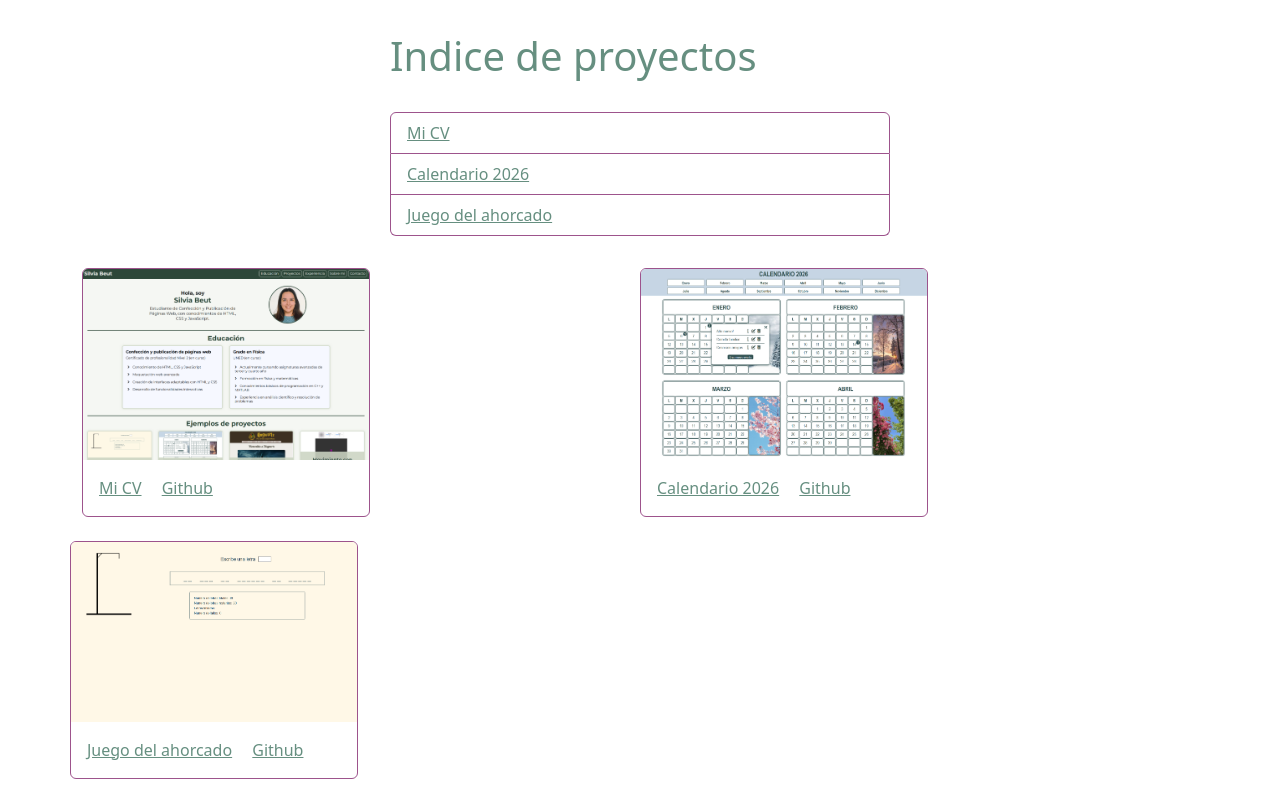
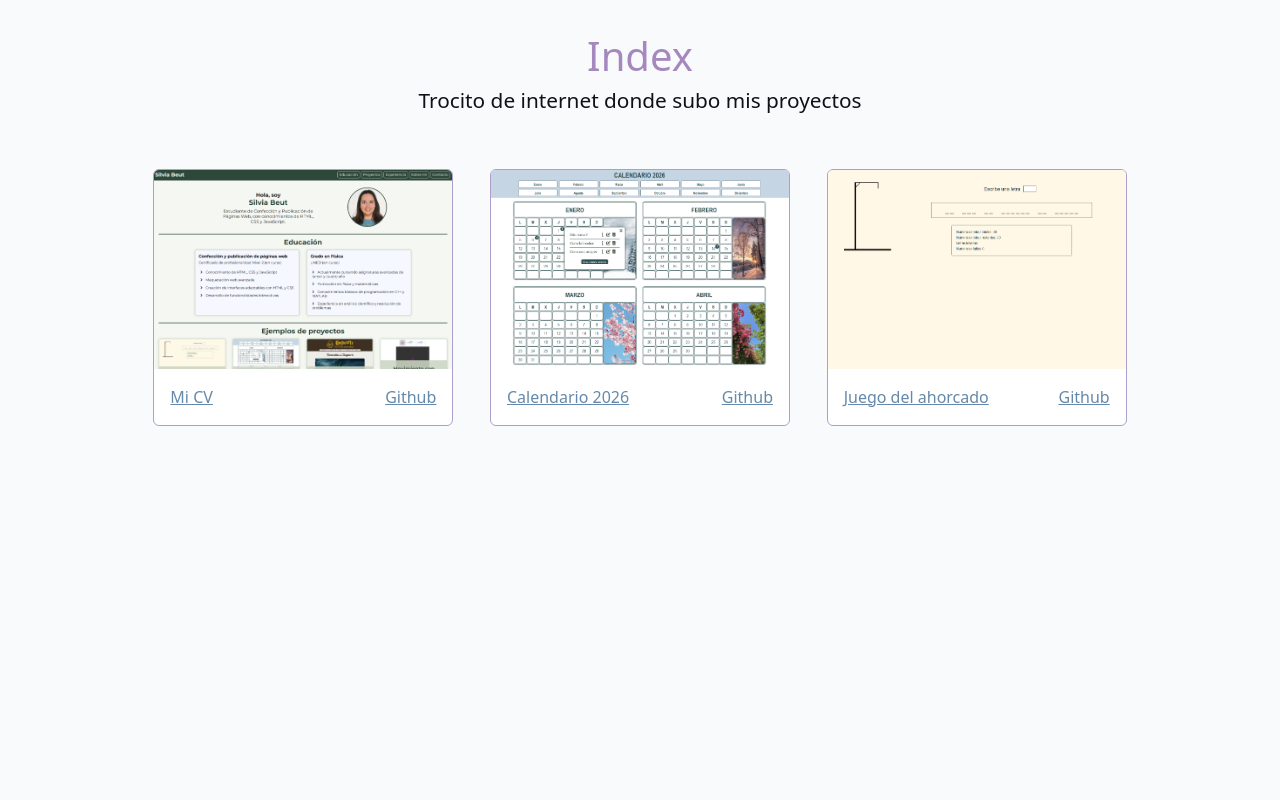
Before and after one commit to silb20/pag_inicio, a plain HTML site: page index.html in a window 1280 px wide. Drawn offline with nearby package versions, Linux system fonts and the light colour scheme.

Commit message:
Cambio de archivos

```diff
--- a/index.html
+++ b/index.html
@@ -4,63 +4,54 @@
 <head>
     <meta charset="UTF-8">
     <meta name="viewport" content="width=device-width, initial-scale=1.0">
-    <link rel="stylesheet" href="https://cdn.jsdelivr.net/npm/bootstrap@5.3.6/dist/css/bootstrap.min.css"
-        integrity="sha384-4Q6Gf2aSP4eDXB8Miphtr37CMZZQ5oXLH2yaXMJ2w8e2ZtHTl7GptT4jmndRuHDT" crossorigin="anonymous">
+    <link href="https://cdn.jsdelivr.net/npm/bootstrap@5.3.9/dist/css/bootstrap.min.css" rel="stylesheet"
+        integrity="sha384-yEPZ7jP9S0QKiUQ0m3jjsO4ProIW7wvR9gXkI7JOGa2XVsw53Yke2bsdkBbjmmiX" crossorigin="anonymous">
     <link rel="stylesheet" href="style.css">
+    <script src="https://kit.fontawesome.com/216960cfff.js" crossorigin="anonymous"></script>
     <title>Silvia B. landing page</title>
 </head>
 
 <body>
-    <div class="container">
-        <section class="">
-            <h1 class="main-title">Indice de proyectos</h1>
-            <nav class="navegacion">
-                <ul class="list-group">
-                    <li class="list-group-item"><a href="https://cursoweb.tech/silvia/cv_web/" target="_blank">Mi CV</a>
-                    </li>
-                    <li class="list-group-item"><a href="https://cursoweb.tech/silvia/calendario_eventos/"
-                            target="_blank">Calendario 2026</a></li>
-                    <li class="list-group-item"><a href="https://cursoweb.tech/silvia/juego_ahorcado/"
-                            target="_blank">Juego del ahorcado</a></li>
-                </ul>
-            </nav>
-        </section>
-        <div class="row g-4">
-            <div class="col-6 col-md-6">
-                <div class="card" style="width: 18rem;">
-                    <a href="https://cursoweb.tech/silvia2/cv_web/" target="_blank"><img src="imgs/cv_web_MUESTRA.png"
-                            class="card-img-top" alt="Imagen de muestra de mi CV"></a>
-                    <div class="card-body">
-                        <a href="https://cursoweb.tech/silvia2/cv_web/" class="card-link" target="_blank">Mi CV</a>
-                        <a href="https://github.com/silb20/CV-web" class="card-link" target="_blank">Github</a>
-                    </div>
+    <div class="contenedor">
+        <header class="cabezera">
+            <hgroup class="titulo">
+                <h1 class="main-title">Index</h1>
+                <h2 class="subtitle">Trocito de internet donde subo mis proyectos</h2>
+            </hgroup>
+        </header>
+        <section class="projects">
+            <div class="card">
+                <img src="imgs/cv_web_MUESTRA.png" class="card-img-top" alt="Imagen de muestra de mi CV">
+                <div class="card-body">
+                    <a href="cv_web/" target="_blank" class="link1">Mi CV</a>
+                    <a href="https://github.com/silb20/CV-web" target="_blank" class="link2">Github</a>
                 </div>
             </div>
-            <div class="card col-6 col-md-4" style="width: 18rem;">
-                <a href="https://cursoweb.tech/silvia2/calendario_eventos/" target="_blank"><img
-                        src="imgs/calendario_MUESTRA.png" class="card-img-top"
-                        alt="Imagen de muestra del calendario 2026"></a>
+            <div class="card">
+                <img src="imgs/calendario_MUESTRA.png" class="card-img-top" alt="Imagen de muestra de mi CV">
                 <div class="card-body">
-                    <a href="https://cursoweb.tech/silvia2/calendario_eventos/" class="card-link" target="_blank">Calendario
-                        2026</a>
-                    <a href="https://github.com/silb20/calendario_eventos" class="card-link" target="_blank">Github</a>
+                    <a href="calendario_eventos/" target="_blank" class="link1">Calendario 2026</a>
+                    <a href="https://github.com/silb20/calendario_eventos" target="_blank" class="link2">Github</a>
                 </div>
             </div>
-            <div class="card col-6 col-md-4" style="width: 18rem;">
-                <a href="https://cursoweb.tech/silvia2/juego_ahorcado/" target="_blank"><img
-                        src="imgs/juego_ahorcado_MUESTRA.PNG" class="card-img-top"
-                        alt="Imagen de muestra del juego del ahorcado"></a>
+            <div class="card">
+                <img src="imgs/juego_ahorcado_MUESTRA.PNG" class="card-img-top" alt="Imagen de muestra de mi CV">
                 <div class="card-body">
-                    <a href="https://cursoweb.tech/silvia/juego_ahorcado/" class="card-link" target="_blank">Juego
-                        del ahorcado</a>
-                    <a href="https://github.com/silb20/juego_ahorcado" class="card-link" target="_blank">Github</a>
+                    <a href="juego_ahorcado/" target="_blank" class="link1">Juego del ahorcado</a>
+                    <a href="https://github.com/silb20/juego_ahorcado" target="_blank" class="link2">Github</a>
                 </div>
             </div>
-        </div>
+        </section>
     </div>
-    <script src="https://cdn.jsdelivr.net/npm/bootstrap@5.3.6/dist/js/bootstrap.bundle.min.js"
-        integrity="sha384-j1CDi7MgGQ12Z7Qab0qlWQ/Qqz24Gc6BM0thvEMVjHnfYGF0rmFCozFSxQBxwHKO"
+
+
+
+
+    <script src="https://cdn.jsdelivr.net/npm/bootstrap@5.3.9/dist/js/bootstrap.bundle.min.js"
+        integrity="sha384-WyOxWvTyr1QaMPfiPJSv76iReVthorl5uWlFtZPyK0IEB0hGzo9y5Bp9mYanr8Bu"
         crossorigin="anonymous"></script>
+
+
 </body>
 
 </html>
--- a/style.css
+++ b/style.css
@@ -1,45 +1,95 @@
 :root {
-    --thistle: hsla(277, 36%, 83%, 1);
-    --coffee-bean: hsla(358, 89%, 7%, 1);
-    --grape-soda: hsla(314, 31%, 47%, 1);
-    --muted-olive: hsla(81, 21%, 60%, 1);
-    --jungle-teal: hsla(158, 17%, 48%, 1);
+    --text: hsl(210, 28%, 7%);
+    --background: hsl(210, 20%, 98%);
+    --primary: hsl(208, 29%, 53%);
+    --secondary: hsl(257, 28%, 71%);
+    --accent: hsl(272, 29%, 64%);
+}
+
+body.dark-mode {
+    --text: hsl(210, 28%, 93%);
+    --background: hsl(210, 20%, 2%);
+    --primary: hsl(208, 29%, 47%);
+    --secondary: hsl(257, 28%, 29%);
+    --accent: hsl(273, 29%, 36%);
 
 }
 
 
-.main-title {
-    color: var(--jungle-teal);
-    width: 500px;
-    margin: 2rem auto;
+* {
+    margin: 0;
+    padding: 0;
+    box-sizing: border-box;
 }
 
-.navegacion {
-    width: 500px;
-    margin: 2rem auto;
-
+img {
+    max-width: 100%;
+    height: auto;
+    display: block;
 }
 
-.list-group-item {
-    border-color: var(--grape-soda);
+.contenedor {
+    background-color: var(--background);
+    min-height: 100vh;
+}
+
+.titulo {
+    width: 70%;
+    padding: 2rem 0;
+    margin: 0 auto;
+    text-align: center;
+}
+
+.main-title {
+    font-size: 2.5rem;
+    color: var(--accent);
+}
+
+.subtitle {
+    font-size: 1.3rem;
+    color: var(--text);
+}
+
+.card {
+    width: 300px;
+    margin: 1rem auto;
+    border-color: var(--secondary);
 }
 
 a {
-    color: var(--jungle-teal);
+    color: var(--primary);
 }
 
-.card {
-    padding-left: 0;
-    padding-right: 0;
-    border-color: var(--grape-soda);
-    /* margin: 1rem; */
+img {
+    width: 300px;
+    aspect-ratio: 3 / 2;
 }
 
-img:hover {
+.card:hover img {
     filter: grayscale(1);
 }
 
-.row {
-    --bs-gutter-x: 1.5rem;
-    --bs-gutter-y: 1.5rem;
+.projects {
+    padding-bottom: 2rem;
 }
+
+.card-body {
+    display: flex;
+    justify-content: space-between;
+}
+
+@media (min-width: 630px) {
+    .projects {
+        max-width: 665px;
+        margin: auto;
+        display: grid;
+        grid-template-columns: repeat(2,1fr);
+    }
+}
+
+@media (min-width: 940px) {
+    .projects {
+        max-width: 1010px;
+        grid-template-columns: repeat(3,1fr);
+    }
+}
```
